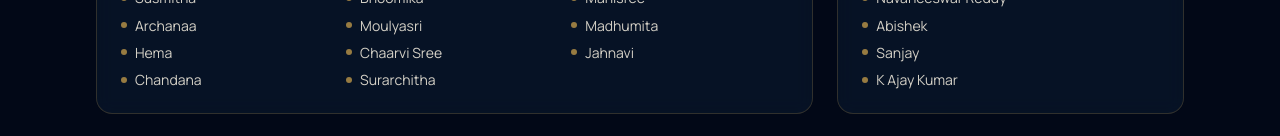
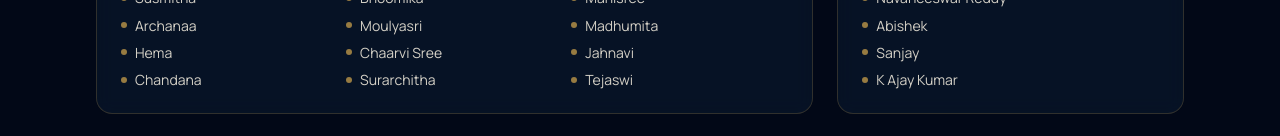
Before and after one commit to sathvikvalivety/shakti-mahotsav-2026, a React (Vite) app: page /team in a window 1280 px wide. Shown: the part 1016-1152 px from the top of the page. Built offline with nearby package versions, Linux system fonts and the light colour scheme; no server answers.

Commit message:
add  Decoration team member

```diff
--- a/src/pages/TeamPage.tsx
+++ b/src/pages/TeamPage.tsx
@@ -78,6 +78,7 @@ const TEAM: TeamDepartment[] = [
       { name: 'Jahnavi' },
       { name: 'Chandana' },
       { name: 'Surarchitha' },
+      { name: 'Tejaswi' },
     ],
   },
   {
```
